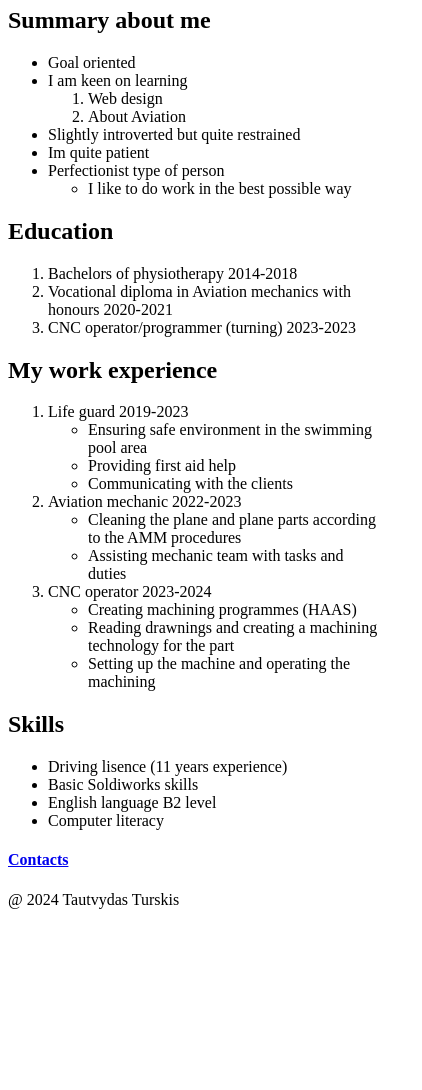
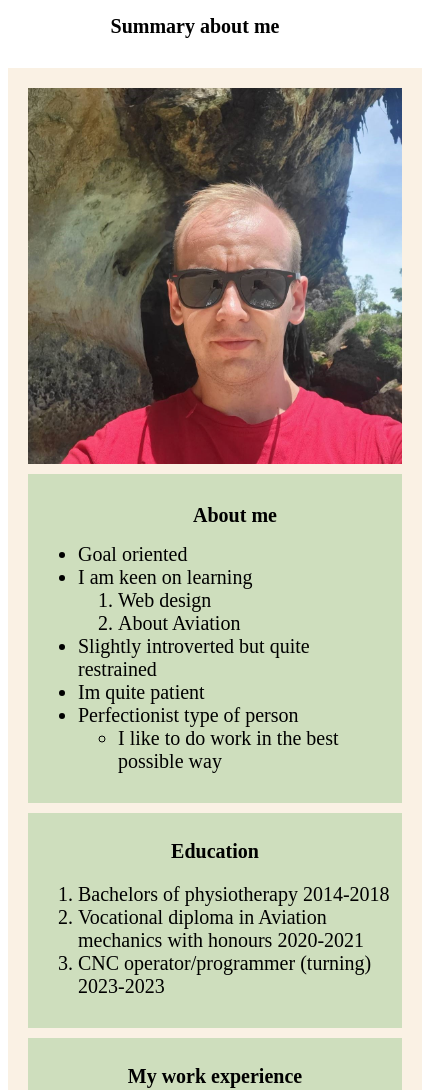
Before and after one commit to Tautviss7/My-resume, a plain HTML site: page index.html in a window 390 px wide. Shown: the part 73-1163 px from the top of the page, 422 px wide, since content can reach past the window. Before the commit the page ends 990 px from the top, so only its background shows below. Drawn offline with Linux system fonts and the light colour scheme.

Commit message:
Add files via upload

```diff
--- a/index.html
+++ b/index.html
@@ -3,12 +3,25 @@
 <head>
     <meta charset="UTF-8">
     <meta name="viewport" content="width=device-width, initial-scale=1.0">
+    <link rel="stylesheet" href="style.css">
     <title>My resume</title>
 </head>
+
+<!--
+#059212
+#06D001
+#06D001
+#F3FF90  -->
+
 <body>
-   <h1>Tautvyda's resume</h1>
-   <h2>Summary about me</h2>
-<ul>
+
+   <h1 class="title">Tautvyda's resume</h1>
+   <h2 class="h2contact">Summary about me</h2>
+
+<div class="grid-container">
+    <div class="dalis1"><img class="as" src="./images/Tautvydas11.jpg"></div>
+   <div class="dalis2"> <ul>
+        <h2 class="small-title">About me</h2>
         <li>Goal oriented</li>
         <li>I am keen on learning
            <ol>
@@ -23,17 +36,17 @@
                </ul>
            </li>
          </li>
-</ul>
-
-<h2>Education</h2>
-
+       </ul></div>
+    <div class="dalis3">
+        <h2 class="small-title">Education </h2>
         <ol>
             <li>Bachelors of physiotherapy 2014-2018</li>
             <li>Vocational diploma in Aviation mechanics with honours 2020-2021</li>
             <li>CNC operator/programmer (turning) 2023-2023</li>
         </ol>
-
-<h2>My work experience</h2>
+    </div>
+    <div class="dalis4">
+        <h2 class="small-title">My work experience</h2>
     <ol>
         <li>Life guard 2019-2023
             <ul>
@@ -57,7 +70,9 @@
         </li>
     </ol>
 
-<h2>Skills </h2>
+    </div>
+    <div class="dalis5">
+        <h2 class="small-title">Skills </h2>
         <ul>
             <li>Driving lisence (11 years experience)</li>
             <li>Basic Soldiworks skills</li>
@@ -65,10 +80,17 @@
             <li>Computer literacy</li>
         </ul>
 
+    </div>
+
+</div>
+
+<br>
+
 
 <h4><a href="./contacts/contacts.html">Contacts</h4></a>
 
 <footer>
+
     @ 2024 Tautvydas Turskis
 </footer>
 </body>
--- /dev/null
+++ b/style.css
@@ -0,0 +1,133 @@
+* {
+    font-family: serif;
+    font-size: 20px;
+}
+
+
+.small-title {
+    text-align: center;
+}
+
+.title {
+    text-align: center;
+    background-color: #06D001;
+    font-size: xx-large;
+}
+
+.summary {
+    background-color: #06D001;
+}
+
+.grid-container {
+    display: grid;
+    grid-template-columns: auto 100px 300px;
+    grid-template-rows: auto 250px 350px;
+    gap: 10px;
+    justify-content: center;
+    text-align: left;
+    background-color: #FAF1E4;
+    padding: 20px;
+}
+
+
+.as {
+    width: 554px;
+    height: 596px;
+    display: grid;
+}
+
+.dalis1 {
+    grid-row: span 2;
+    height: px;
+    background-color: #CEDEBD;
+
+}
+
+.dalis2 {
+    grid-row: span 1;
+    grid-column: span 2;
+    background-color: #CEDEBD;
+    padding: 10px;
+}
+
+
+.dalis3 {
+    grid-row: ;
+    grid-column: span 2;
+    background-color: #CEDEBD;
+    padding: 10px;
+}
+
+.dalis4 {
+    grid-column: span 2;
+    background-color: #CEDEBD;
+    padding: 10px;
+}
+
+.dalis5 {
+    background-color: #CEDEBD;
+    padding: 10px;
+
+}
+
+@media (max-width: 1000px) {
+    .grid-container {
+        grid-template-columns: 554px;
+        grid-template-rows: auto 250px ;
+        gap: 10px;
+        justify-content: center;
+        text-align: left;
+        background-color: #FAF1E4;
+        padding: 20px;
+    }
+
+    .dalis2 {
+    grid-column: span 1 ;
+    }
+
+    .dalis3 {
+        grid-column: span 1;
+    }
+    .dalis4 {
+        grid-column: span 1;
+    }
+}
+
+
+@media (max-width: 580px) {
+    .grid-container {
+        display: flex;
+        flex-direction: column;
+        width: 100%
+
+    }
+    .as {
+    flex: 100%;
+    max-width: 100%;
+    height: auto;
+}
+}
+
+
+
+.contact {
+    display: flex;
+    border: 2px solid green;
+    border-radius: 10px;
+    justify-content: center;
+    align-items: center;
+    background-color: #CEDEBD;
+    max-width: 400px;
+    margin: auto;
+
+}
+.contacts {
+    max-width: 400px;
+    align-items: center;
+    justify-content: center;
+}
+
+.h2contact {
+    text-align: center;
+    margin: 30px
+}
```
Also changed, not shown: contacts/contacts.html (+8 -1 lines), images/Tautvydas1.jpg (added), images/Tautvydas11.jpg (added), images/Tautvydas2.jpg (added), images/Tautvydas3.jpg (added). Lines whose indentation alone changed are shown as unchanged.
